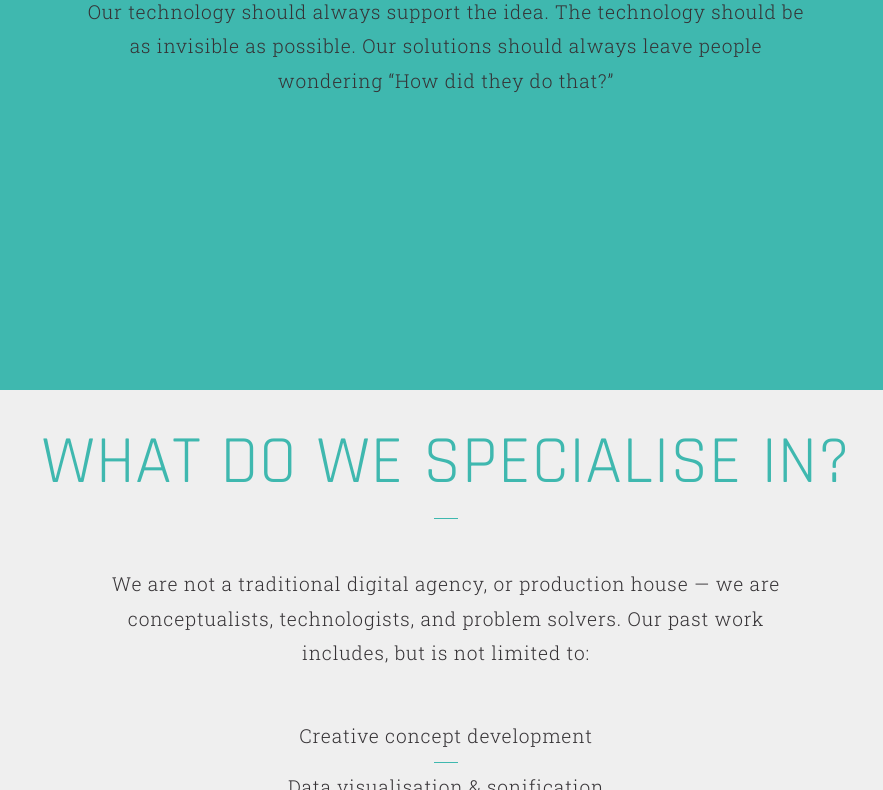
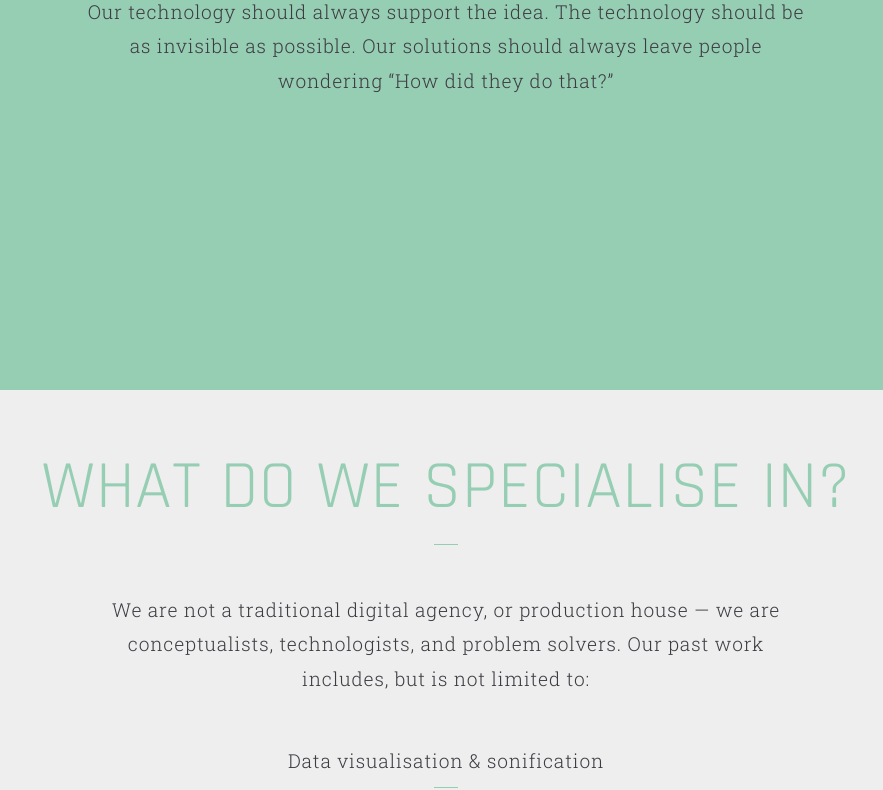
Before and after one commit to struct78/the-edison-union, a Gatsby site: page / in a window 1280 px wide. Shown: the part 2010-2800 px from the top of the page, without its empty margins (194-1077 px from the left). Built offline with nearby package versions, Linux system fonts and the light colour scheme; Gatsby itself is replaced by a stand-in of ours; a web font is replaced by a local one.

Commit message:
Copy/colour changes

```diff
--- a/src/pages/index.js
+++ b/src/pages/index.js
@@ -34,12 +34,11 @@ const IndexPage = () => (
       Our past work includes, but is not limited to:</Copy>
 
       <List variant="grey_blue">
-        <ListItem>Creative concept development</ListItem>
         <ListItem>Data visualisation & sonification</ListItem>
-        <ListItem>Digital store windows</ListItem>
         <ListItem>Electronic prototyping</ListItem>
         <ListItem>Experiential advertising</ListItem>
         <ListItem>Interactive installations</ListItem>
+        <ListItem>Interactive store windows</ListItem>
         <ListItem>IOT platforms</ListItem>
         <ListItem>Light sculptures</ListItem>
         <ListItem>Projection mapping</ListItem>
--- a/src/styles/variables.js
+++ b/src/styles/variables.js
@@ -1,28 +1,33 @@
 export const colours = {
   pink: {
-    background: '#FF3D7F',
-    title: '#efefef',
-    text: '#333'
+    background: '#FF6F84',
+    title: '#eee',
+    text: '#3E3C43'
   },
   blue: {
-    background: '#3FB8AF',
-    title: '#efefef',
-    text: '#363336'
+    background: '#96CEB4',
+    title: '#eee',
+    text: '#3E3C43'
+  },
+  purple: {
+    background: '#B659A6',
+    title: '#eee',
+    text: '#3E3C43'
   },
   grey_blue: {
-    background: '#efefef',
-    title: '#3FB8AF',
-    text: '#363336'
+    background: '#eee',
+    title: '#96CEB4',
+    text: '#3E3C43'
   },
   grey_pink: {
-    background: '#efefef',
-    title: '#FF3D7F',
-    text: '#333'
+    background: '#eee',
+    title: '#FF6F84',
+    text: '#3E3C43'
   },
   default: {
-    background: '#fff',
+    background: '#eee',
     title: '#000',
-    text: '#333'
+    text: '#3E3C43'
   }
 }
 
```
